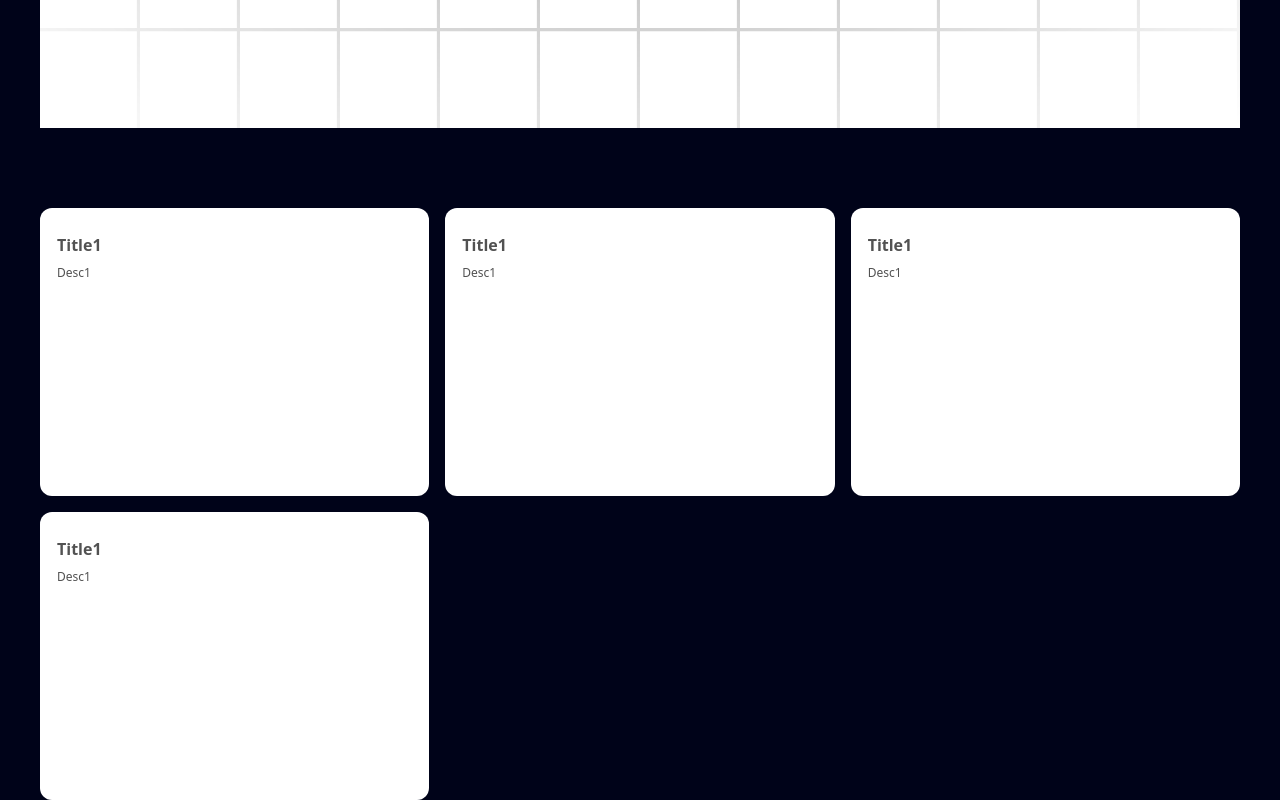
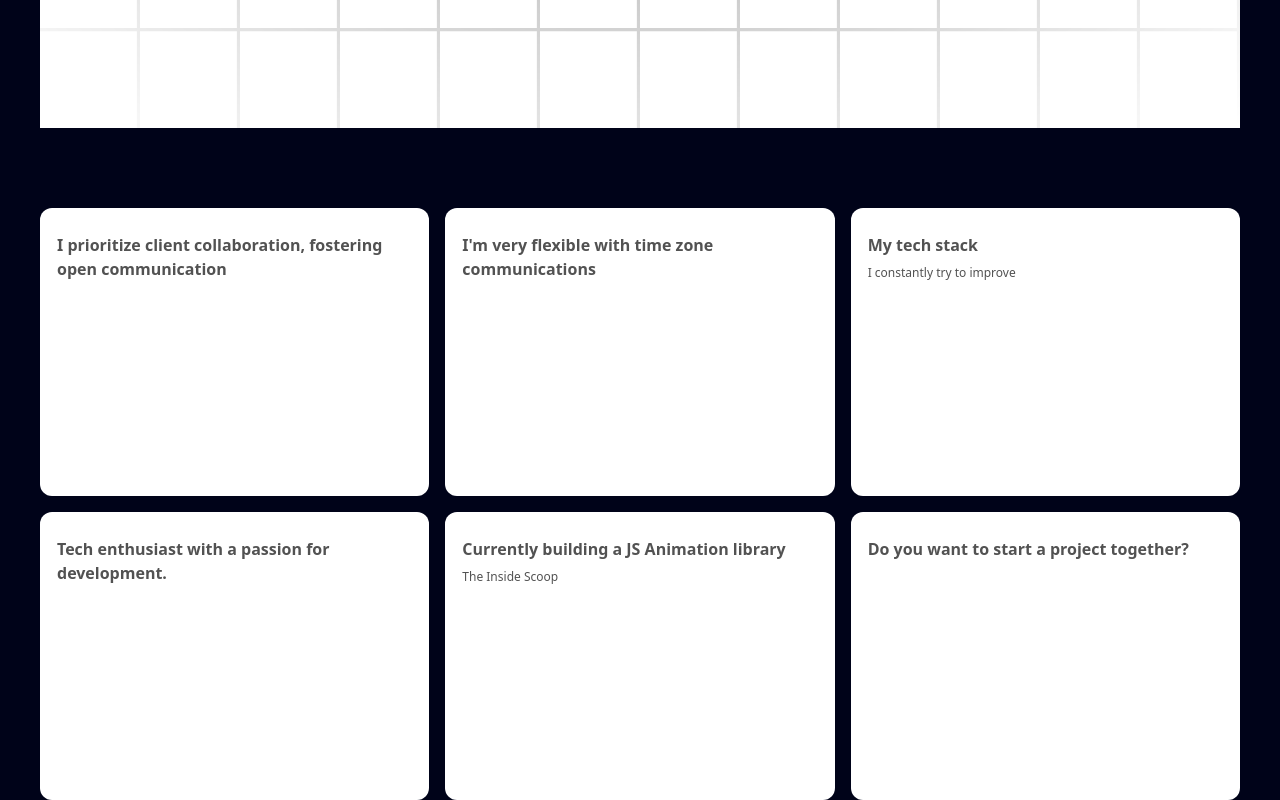
Before and after one commit to Rottenburger/portfolio-website, a Next.js app: page / in a window 1280 px wide. Shown: the part 816-1616 px from the top of the page. Built offline with nearby package versions, Linux system fonts and the light colour scheme.

Commit message:
added index data

```diff
--- a/data/index.ts
+++ b/data/index.ts
@@ -1,6 +1,217 @@
-export const gridItems = [
-    {title: 'Title1', description: 'Desc1', id: 1},
-    {title: 'Title1', description: 'Desc1', id: 1},
-    {title: 'Title1', description: 'Desc1', id: 1},
-    {title: 'Title1', description: 'Desc1', id: 1},
-]
+export const navItems = [
+    { name: "About", link: "#about" },
+    { name: "Projects", link: "#projects" },
+    { name: "Testimonials", link: "#testimonials" },
+    { name: "Contact", link: "#contact" },
+  ];
+
+  export const gridItems = [
+    {
+      id: 1,
+      title: "I prioritize client collaboration, fostering open communication ",
+      description: "",
+      className: "lg:col-span-3 md:col-span-6 md:row-span-4 lg:min-h-[60vh]",
+      imgClassName: "w-full h-full",
+      titleClassName: "justify-end",
+      img: "/b1.svg",
+      spareImg: "",
+    },
+    {
+      id: 2,
+      title: "I'm very flexible with time zone communications",
+      description: "",
+      className: "lg:col-span-2 md:col-span-3 md:row-span-2",
+      imgClassName: "",
+      titleClassName: "justify-start",
+      img: "",
+      spareImg: "",
+    },
+    {
+      id: 3,
+      title: "My tech stack",
+      description: "I constantly try to improve",
+      className: "lg:col-span-2 md:col-span-3 md:row-span-2",
+      imgClassName: "",
+      titleClassName: "justify-center",
+      img: "",
+      spareImg: "",
+    },
+    {
+      id: 4,
+      title: "Tech enthusiast with a passion for development.",
+      description: "",
+      className: "lg:col-span-2 md:col-span-3 md:row-span-1",
+      imgClassName: "",
+      titleClassName: "justify-start",
+      img: "/grid.svg",
+      spareImg: "/b4.svg",
+    },
+
+    {
+      id: 5,
+      title: "Currently building a JS Animation library",
+      description: "The Inside Scoop",
+      className: "md:col-span-3 md:row-span-2",
+      imgClassName: "absolute right-0 bottom-0 md:w-96 w-60",
+      titleClassName: "justify-center md:justify-start lg:justify-center",
+      img: "/b5.svg",
+      spareImg: "/grid.svg",
+    },
+    {
+      id: 6,
+      title: "Do you want to start a project together?",
+      description: "",
+      className: "lg:col-span-2 md:col-span-3 md:row-span-1",
+      imgClassName: "",
+      titleClassName: "justify-center md:max-w-full max-w-60 text-center",
+      img: "",
+      spareImg: "",
+    },
+  ];
+
+  export const projects = [
+    {
+      id: 1,
+      title: "3D Solar System Planets to Explore",
+      des: "Explore the wonders of our solar system with this captivating 3D simulation of the planets using Three.js.",
+      img: "/p1.svg",
+      iconLists: ["/re.svg", "/tail.svg", "/ts.svg", "/three.svg", "/fm.svg"],
+      link: "https://github.com/adrianhajdin?tab=repositories",
+    },
+    {
+      id: 2,
+      title: "Yoom - Video Conferencing App",
+      des: "Simplify your video conferencing experience with Yoom. Seamlessly connect with colleagues and friends.",
+      img: "/p2.svg",
+      iconLists: ["/next.svg", "/tail.svg", "/ts.svg", "/stream.svg", "/c.svg"],
+      link: "https://github.com/adrianhajdin/zoom-clone",
+    },
+    {
+      id: 3,
+      title: "AI Image SaaS - Canva Application",
+      des: "A REAL Software-as-a-Service app with AI features and a payments and credits system using the latest tech stack.",
+      img: "/p3.svg",
+      iconLists: ["/re.svg", "/tail.svg", "/ts.svg", "/three.svg", "/c.svg"],
+      link: "https://github.com/adrianhajdin/ai_saas_app",
+    },
+    {
+      id: 4,
+      title: "Animated Apple Iphone 3D Website",
+      des: "Recreated the Apple iPhone 15 Pro website, combining GSAP animations and Three.js 3D effects..",
+      img: "/p4.svg",
+      iconLists: ["/next.svg", "/tail.svg", "/ts.svg", "/three.svg", "/gsap.svg"],
+      link: "https://github.com/adrianhajdin/iphone",
+    },
+  ];
+
+  export const testimonials = [
+    {
+      quote:
+        "Collaborating with Adrian was an absolute pleasure. His professionalism, promptness, and dedication to delivering exceptional results were evident throughout our project. Adrian's enthusiasm for every facet of development truly stands out. If you're seeking to elevate your website and elevate your brand, Adrian is the ideal partner.",
+      name: "Michael Johnson",
+      title: "Director of AlphaStream Technologies",
+    },
+    {
+      quote:
+        "Collaborating with Adrian was an absolute pleasure. His professionalism, promptness, and dedication to delivering exceptional results were evident throughout our project. Adrian's enthusiasm for every facet of development truly stands out. If you're seeking to elevate your website and elevate your brand, Adrian is the ideal partner.",
+      name: "Michael Johnson",
+      title: "Director of AlphaStream Technologies",
+    },
+    {
+      quote:
+        "Collaborating with Adrian was an absolute pleasure. His professionalism, promptness, and dedication to delivering exceptional results were evident throughout our project. Adrian's enthusiasm for every facet of development truly stands out. If you're seeking to elevate your website and elevate your brand, Adrian is the ideal partner.",
+      name: "Michael Johnson",
+      title: "Director of AlphaStream Technologies",
+    },
+    {
+      quote:
+        "Collaborating with Adrian was an absolute pleasure. His professionalism, promptness, and dedication to delivering exceptional results were evident throughout our project. Adrian's enthusiasm for every facet of development truly stands out. If you're seeking to elevate your website and elevate your brand, Adrian is the ideal partner.",
+      name: "Michael Johnson",
+      title: "Director of AlphaStream Technologies",
+    },
+    {
+      quote:
+        "Collaborating with Adrian was an absolute pleasure. His professionalism, promptness, and dedication to delivering exceptional results were evident throughout our project. Adrian's enthusiasm for every facet of development truly stands out. If you're seeking to elevate your website and elevate your brand, Adrian is the ideal partner.",
+      name: "Michael Johnson",
+      title: "Director of AlphaStream Technologies",
+    },
+  ];
+
+  export const companies = [
+    {
+      id: 1,
+      name: "cloudinary",
+      img: "/cloud.svg",
+      nameImg: "/cloudName.svg",
+    },
+    {
+      id: 2,
+      name: "appwrite",
+      img: "/app.svg",
+      nameImg: "/appName.svg",
+    },
+    {
+      id: 3,
+      name: "HOSTINGER",
+      img: "/host.svg",
+      nameImg: "/hostName.svg",
+    },
+    {
+      id: 4,
+      name: "stream",
+      img: "/s.svg",
+      nameImg: "/streamName.svg",
+    },
+    {
+      id: 5,
+      name: "docker.",
+      img: "/dock.svg",
+      nameImg: "/dockerName.svg",
+    },
+  ];
+
+  export const workExperience = [
+    {
+      id: 1,
+      title: "Frontend Engineer Intern",
+      desc: "Assisted in the development of a web-based platform using React.js, enhancing interactivity.",
+      className: "md:col-span-2",
+      thumbnail: "/exp1.svg",
+    },
+    {
+      id: 2,
+      title: "Mobile App Dev - JSM Tech",
+      desc: "Designed and developed mobile app for both iOS & Android platforms using React Native.",
+      className: "md:col-span-2", // change to md:col-span-2
+      thumbnail: "/exp2.svg",
+    },
+    {
+      id: 3,
+      title: "Freelance App Dev Project",
+      desc: "Led the dev of a mobile app for a client, from initial concept to deployment on app stores.",
+      className: "md:col-span-2", // change to md:col-span-2
+      thumbnail: "/exp3.svg",
+    },
+    {
+      id: 4,
+      title: "Lead Frontend Developer",
+      desc: "Developed and maintained user-facing features using modern frontend technologies.",
+      className: "md:col-span-2",
+      thumbnail: "/exp4.svg",
+    },
+  ];
+
+  export const socialMedia = [
+    {
+      id: 1,
+      img: "/git.svg",
+    },
+    {
+      id: 2,
+      img: "/twit.svg",
+    },
+    {
+      id: 3,
+      img: "/link.svg",
+    },
+  ];
```
